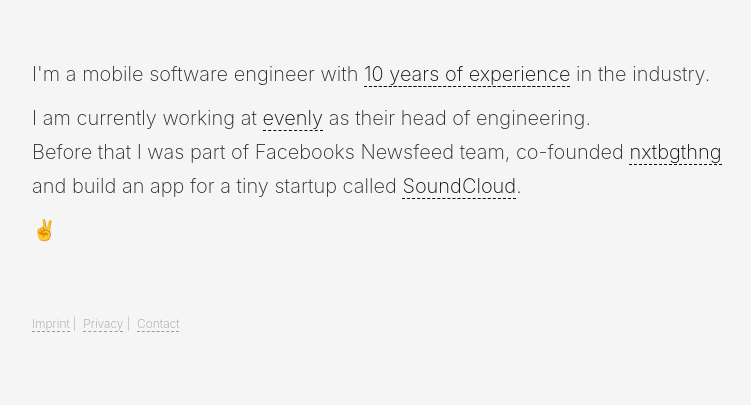
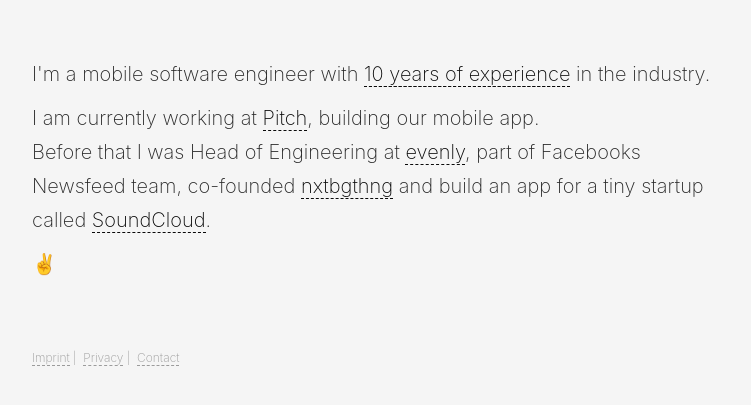
Before and after one commit to stigi/ullrich.is, a Gatsby site: page / in a window 1280 px wide. Shown: the part 293-698 px from the top of the page, without its empty margins (258-1009 px from the left). Built offline with nearby package versions, Linux system fonts and the light colour scheme; Gatsby itself is replaced by a stand-in of ours.

Commit message:
Updated to reflect employer change

```diff
--- a/src/components/Layout.tsx
+++ b/src/components/Layout.tsx
@@ -111,7 +111,7 @@
       <meta
         name="keywords"
         // tslint:disable-next-line:max-line-length
-        content="Ullrich Schäfer, Ullrich Schaefer, Ullrich Schafer, iOS, Objective-C, Swift, ReactNative, React, Javascript, ES6, Android, nxtbgthng, evenly, Facebook, Soundcloud, Arte, Digital Concert Hall"
+        content="Ullrich Schäfer, Ullrich Schaefer, Ullrich Schafer, iOS, Objective-C, Swift, ReactNative, React, Javascript, ES6, Android, pitch, pitch.io, nxtbgthng, evenly, Facebook, Soundcloud, Arte, Digital Concert Hall"
       />
 
       <meta property="og:title" content={"What's Ullrich up to? 🤔"} />
--- a/src/pages/index.tsx
+++ b/src/pages/index.tsx
@@ -57,9 +57,9 @@
         </Paragraph>
       ) : (
         <Paragraph>
-          I am currently working at <a href="http://evenly.io">evenly</a> as their head of engineering.
+          I am currently working at <a href="http://pitch.io">Pitch</a>, building our mobile app.
           <br />
-          Before that I was part of Facebooks Newsfeed team, co-founded <a href="https://nxtbgthng.com">
+            Before that I was Head of Engineering at <a href="http://evenly.io">evenly</a>, part of Facebooks Newsfeed team, co-founded <a href="https://nxtbgthng.com">
             nxtbgthng
           </a>{' '}
           and build an app for a tiny startup called <a href="https://soundcloud.com">SoundCloud</a>.
```
